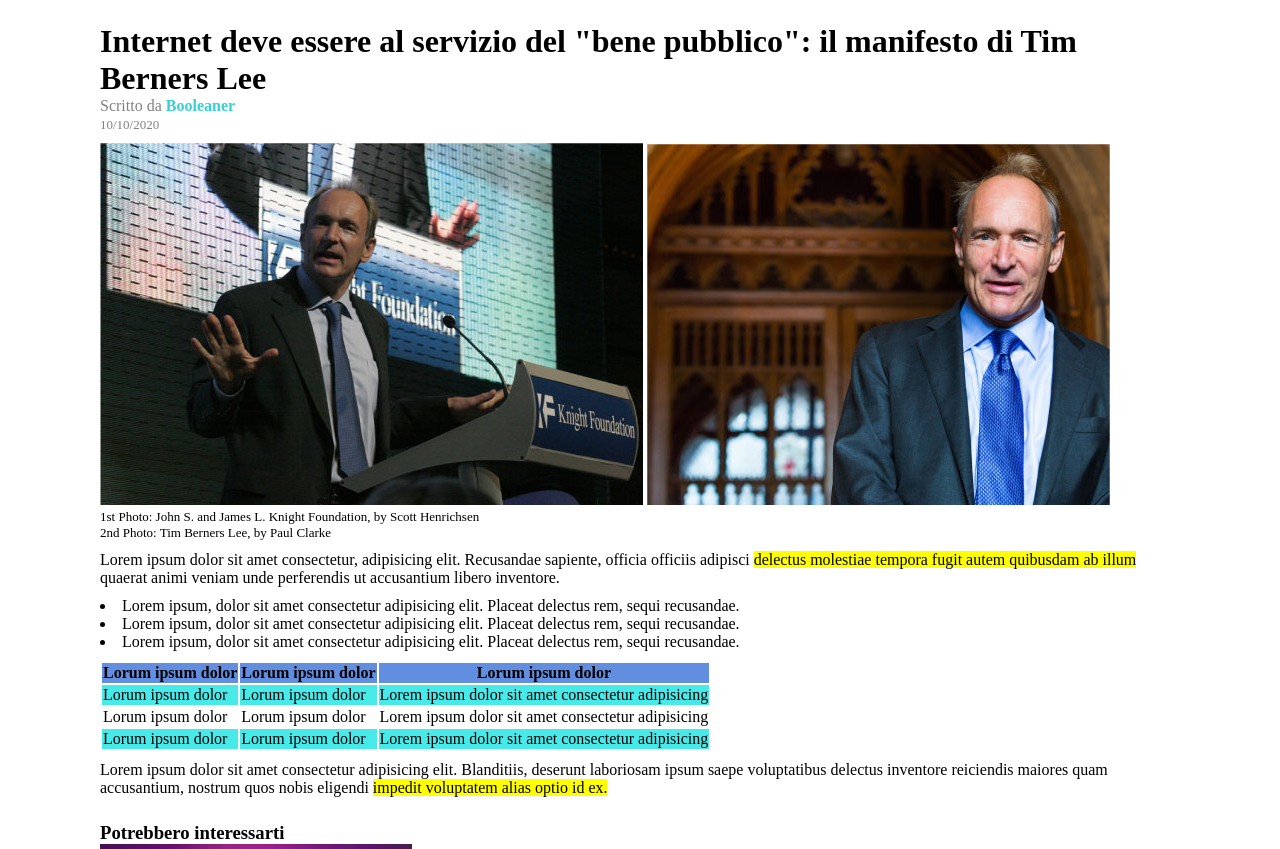
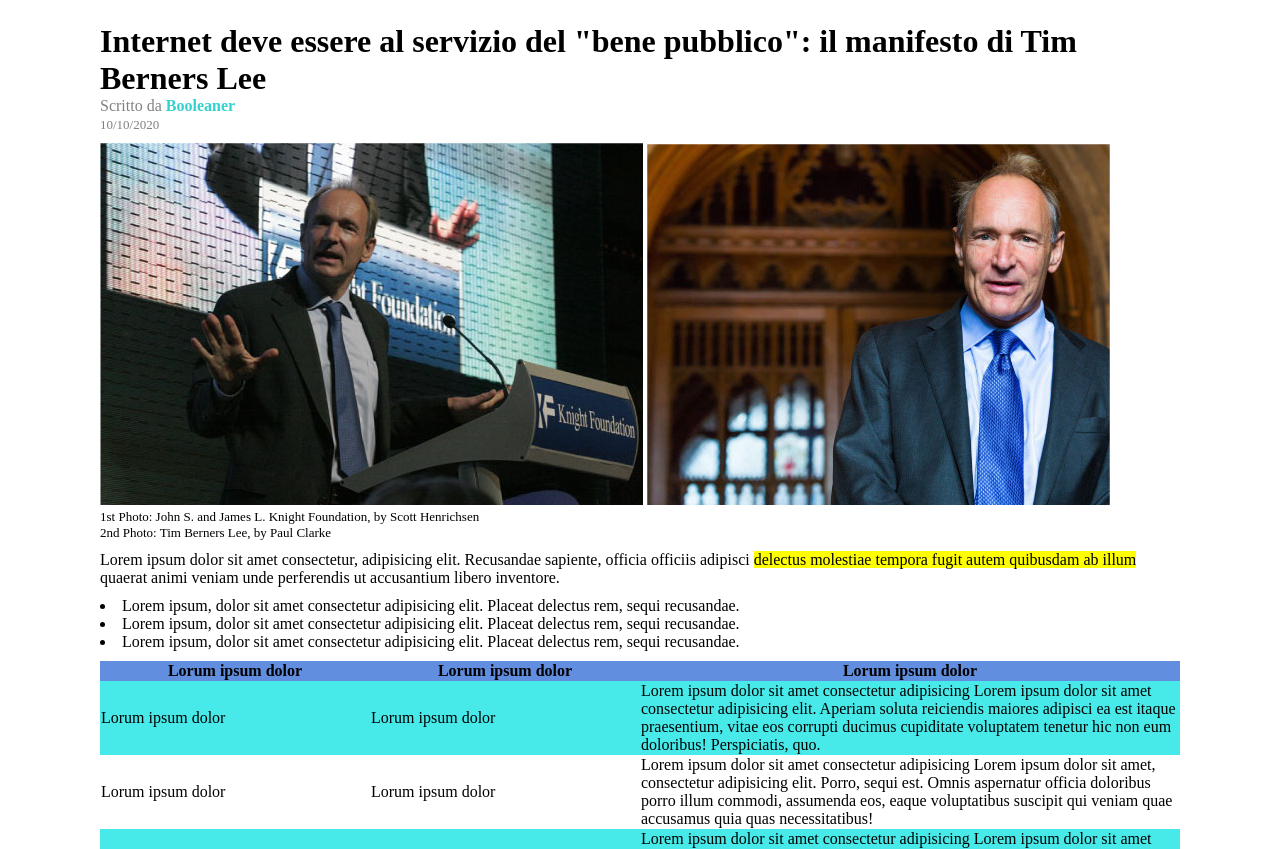
Before and after one commit to vanessabusato9/html-css-booleaner, a plain HTML site: page index.html in a window 1280 px wide. Shown: the part 102-951 px from the top of the page. Drawn offline with Linux system fonts and the light colour scheme.

Commit message:
sistemato tabella

```diff
--- a/index.html
+++ b/index.html
@@ -47,17 +47,17 @@
                     <tr class="even">
                         <td>Lorum ipsum dolor</td>
                         <td>Lorum ipsum dolor</td>
-                        <td>Lorem ipsum dolor sit amet consectetur adipisicing</td>
+                        <td class="w-50">Lorem ipsum dolor sit amet consectetur adipisicing Lorem ipsum dolor sit amet consectetur adipisicing elit. Aperiam soluta reiciendis maiores adipisci ea est itaque praesentium, vitae eos corrupti ducimus cupiditate voluptatem tenetur hic non eum doloribus! Perspiciatis, quo.</td>
                     </tr>
                     <tr>
                         <td>Lorum ipsum dolor</td>
                         <td>Lorum ipsum dolor</td>
-                        <td>Lorem ipsum dolor sit amet consectetur adipisicing</td>
+                        <td>Lorem ipsum dolor sit amet consectetur adipisicing Lorem ipsum dolor sit amet, consectetur adipisicing elit. Porro, sequi est. Omnis aspernatur officia doloribus porro illum commodi, assumenda eos, eaque voluptatibus suscipit qui veniam quae accusamus quia quas necessitatibus!</td>
                     </tr>
                     <tr class="even">
                         <td>Lorum ipsum dolor</td>
                         <td>Lorum ipsum dolor</td>
-                        <td>Lorem ipsum dolor sit amet consectetur adipisicing</td>
+                        <td>Lorem ipsum dolor sit amet consectetur adipisicing Lorem ipsum dolor sit amet consectetur, adipisicing elit. At, harum deleniti aliquam dicta laudantium quia accusamus omnis dolor illum ipsam officiis molestias esse dolorem nobis rerum, commodi repudiandae mollitia quibusdam!</td>
                     </tr>
                 </tbody>
             </table>
--- a/style.css
+++ b/style.css
@@ -56,6 +56,7 @@ ul {
 
 table {
     margin-bottom: 10px;
+    border-collapse: collapse;
 }
 
 .last-paragraph {
@@ -69,3 +70,7 @@ table {
 .table-header {
     background-color: rgb(98, 142, 224);
 }
+
+.w-50 {
+    width: 50%;
+}
```
